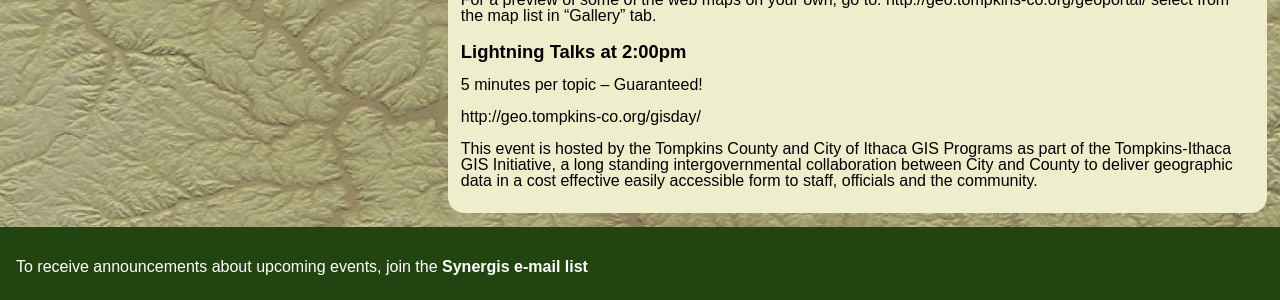
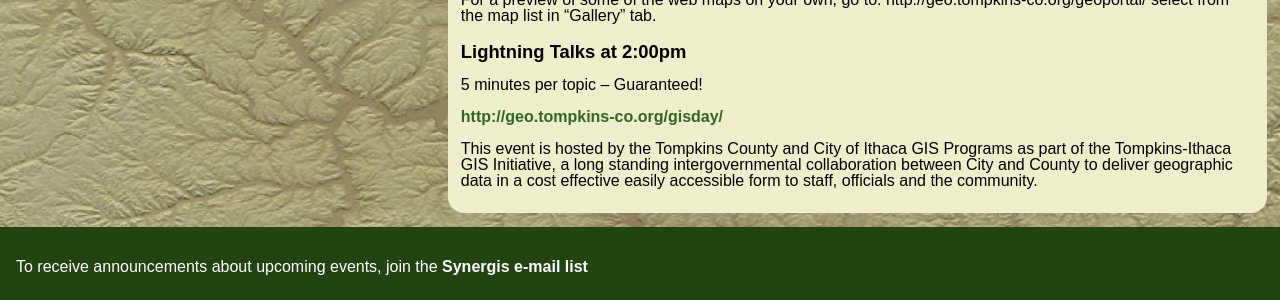
Before and after one commit to synergis-ny/synergis-ny.github.io, a Jekyll site: the page built from _posts/events/2013-11-22-local-government.md, in a window 1280 px wide. Shown: the part 490-790 px from the top of the page. Built offline with Jekyll 4.4.1, drawn with Linux system fonts in a browser that asks for light colours.

Commit message:
Update 2013-11-22-local-government.md

```diff
--- a/_posts/events/2013-11-22-local-government.md
+++ b/_posts/events/2013-11-22-local-government.md
@@ -27,6 +27,6 @@ For a preview of some of the web maps on your own, go to: http://geo.tompkins-co
 
 5 minutes per topic -- Guaranteed!
 
-http://geo.tompkins-co.org/gisday/
+<http://geo.tompkins-co.org/gisday/>
 
 This event is hosted by the Tompkins County and City of Ithaca GIS Programs as part of the Tompkins-Ithaca GIS Initiative, a long standing intergovernmental collaboration between City and County to deliver geographic data in a cost effective easily accessible form to staff, officials and the community.
```
